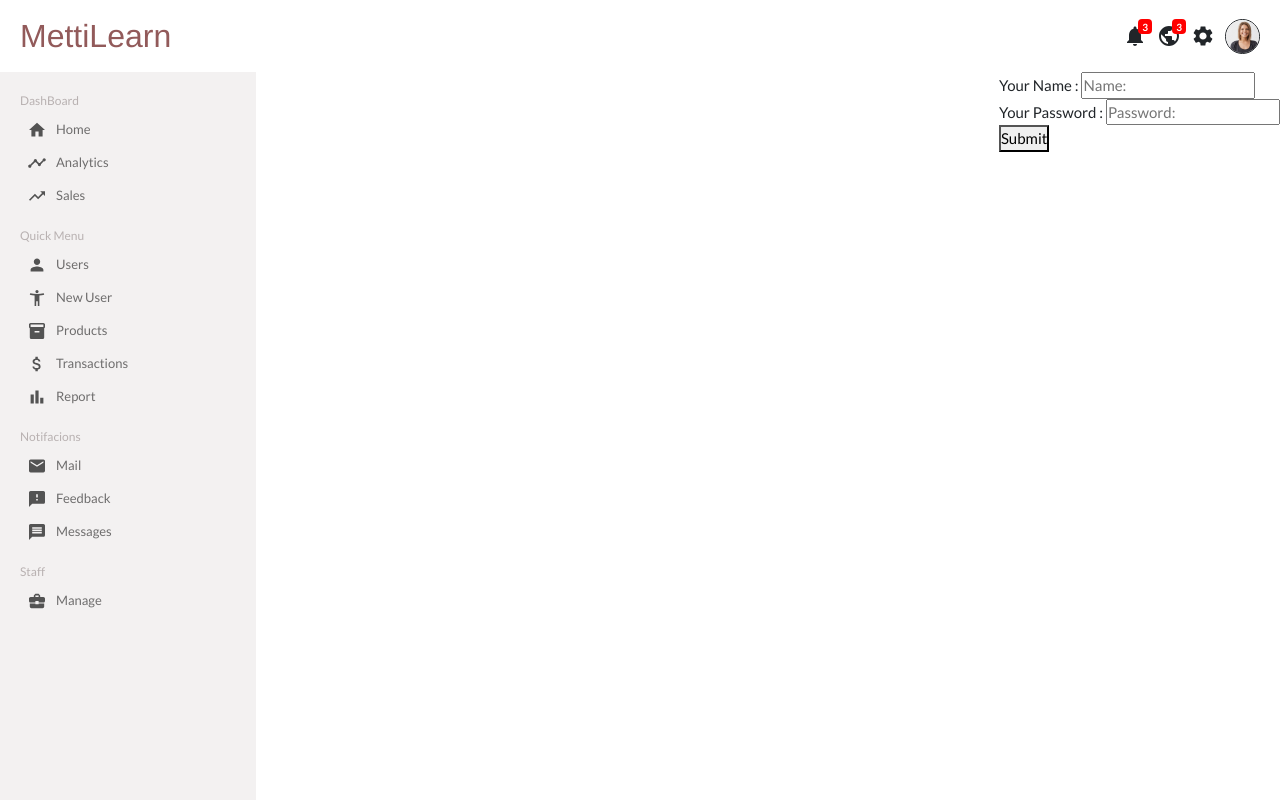
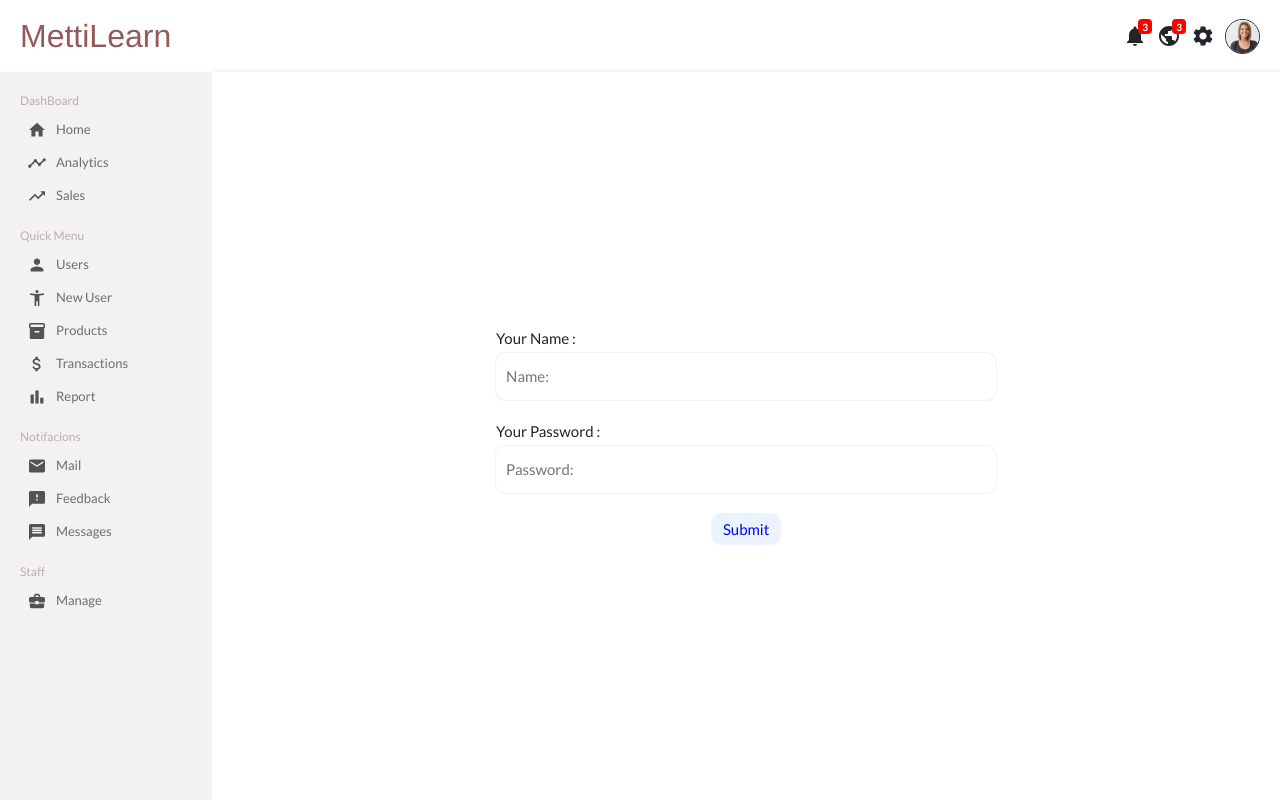
Before and after one commit to mohammad-mahdi-ghalenovi/shop-project-react, a React (Vite) app: page /cms/newUser in a window 1280 px wide. Built offline with nearby package versions, Linux system fonts and the light colour scheme.

Commit message:
mewuser page css added , avoid duplicate register

```diff
--- a/src/CMS/pages/NewUser/NewUser.css
+++ b/src/CMS/pages/NewUser/NewUser.css
@@ -0,0 +1,43 @@
+.newUser-container {
+    display: flex;
+    align-items: center;
+    justify-content: center;
+    flex-direction: column;
+    width: 100%;
+    padding: 0 20px;
+    gap: 20px;
+    box-shadow: rgba(0, 0, 0, 0.24) 0px 3px 8px;
+}
+
+.newUser-item {
+    display: flex;
+    flex-direction: column;
+    gap: 4px;
+    width: 500px;
+}
+
+.newUser-item__lable {}
+
+.newUser-item__input {
+    padding: 12px 10px;
+    border: 0;
+    border-radius: 10px;
+    box-shadow: rgba(0, 0, 0, 0.05) 0px 0px 0px 1px;
+    transition: 0.4s ease;
+    outline: none;
+}
+
+.newUser-item__input:focus {
+    box-shadow: rgba(60, 64, 67, 0.3) 0px 1px 2px 0px, rgba(60, 64, 67, 0.15) 0px 2px 6px 2px;
+
+}
+
+.newUser-submit {
+    padding: 5px 12px;
+    border: 10px;
+    border: none;
+    color: blue;
+    background-color: #EAF3FF;
+    border-radius: 10px;
+    cursor: pointer;
+}
--- a/src/CMS/pages/NewUser/NewUser.jsx
+++ b/src/CMS/pages/NewUser/NewUser.jsx
@@ -1,31 +1,42 @@
 import React, { useEffect, useState } from "react";
 import { addNewUser } from "../../../utils";
 import Alert from "@mui/material/Alert";
+import "./NewUser.css";
 
 export default function NewUser() {
   const [name, setName] = useState("");
   const [password, setPassword] = useState("");
-  const [isSucceeded, setIsSucceeded] = useState(false);
+  const [isSucceeded, setIsSucceeded] = useState("");
 
   useEffect(() => {
     setTimeout(() => {
-      setIsSucceeded(false);
+      setIsSucceeded("");
     }, 3000);
   }, [isSucceeded]);
 
   const addUser = async () => {
     if (name.length > 1 && password.length > 1) {
-      setIsSucceeded(await addNewUser(name, password));
+      if (await addNewUser(name, password)) {
+        setIsSucceeded("succeeded");
+      } else {
+        setIsSucceeded("failed");
+      }
     }
   };
 
   return (
     <div className="newUser-container">
-      {isSucceeded && (
+      {isSucceeded == "succeeded" && (
         <Alert variant="filled" severity="success">
           User Added Successfully — check it out!
         </Alert>
       )}
+      {isSucceeded == "failed" && (
+        <Alert variant="filled" severity="error">
+          Username already exist — try sth else!
+        </Alert>
+      )}
+
       <div className="newUser-item">
         <span className="newUser-item__lable">Your Name : </span>
         <input
--- a/src/CMS/pages/User/User.css
+++ b/src/CMS/pages/User/User.css
@@ -39,7 +39,7 @@
     border-radius: 10px;
     transition: 0.4s ease;
     border: none;
-    box-shadow: rgba(99, 99, 99, 0.2) 0px 2px 8px 0px;
+    box-shadow: rgba(0, 0, 0, 0.05) 0px 0px 0px 1px;
     opacity: 0.5;
 }
 
@@ -48,9 +48,7 @@
 }
 
 .user-details__input.active {
-    box-shadow: 0px 2px 4px rgba(0, 0, 0, 0.2),
-        0px 4px 8px rgba(0, 0, 0, 0.1),
-        0px 8px 16px rgba(0, 0, 0, 0.08);
+    box-shadow: rgba(60, 64, 67, 0.3) 0px 1px 2px 0px, rgba(60, 64, 67, 0.15) 0px 2px 6px 2px;
     opacity: 1;
 }
 
--- a/src/CMS/pages/UsersList/UsersList.css
+++ b/src/CMS/pages/UsersList/UsersList.css
@@ -1,7 +1,7 @@
 .users-container {
     display: flex;
     width: 100%;
-    padding: 20px;
+    padding:  0 20px;
     box-shadow: rgba(0, 0, 0, 0.24) 0px 3px 8px;
 }
 
@@ -21,7 +21,7 @@
 
 .user-actions {
     display: flex;
-    justify-content: space-around;
+    justify-content: center;
     color: Red;
 }
 
@@ -29,6 +29,7 @@
     margin-right: 20px;
     border: none;
     padding: 4px 14px;
+    margin: 0 10px 0 0 ;
     border-radius: 10px;
     background-color: #3AB276;
     color: white;
--- a/src/components/Signup.jsx
+++ b/src/components/Signup.jsx
@@ -6,32 +6,42 @@
 export default function Login() {
   const [name, setName] = useState("");
   const [password, setPassword] = useState("");
-  const [isSucceeded, setIsSucceeded] = useState(false);
+  const [isSucceeded, setIsSucceeded] = useState("");
 
   let navigate = useNavigate();
 
   useEffect(() => {
-    isSucceeded &&
+    isSucceeded == "succeeded" &&
       setTimeout(() => {
-        setIsSucceeded(false);
+        setIsSucceeded("");
         navigate("/login");
       }, 3000);
   }, [isSucceeded]);
 
   const addUser = async () => {
     if (name.length > 1 && password.length > 1) {
-      setIsSucceeded(await addNewUser(name, password));
+      if (await addNewUser(name, password)) {
+        setIsSucceeded("succeeded");
+      } else {
+        setIsSucceeded("failed");
+      }
     }
   };
 
   return (
     <>
       <h1>SIGN UP</h1>
-      {isSucceeded && (
+      {isSucceeded == "succeeded" && (
         <Alert variant="filled" severity="success">
-          You have registered Successfully — check it out!
+          User Added Successfully — check it out!
         </Alert>
       )}
+      {isSucceeded == "failed" && (
+        <Alert variant="filled" severity="error">
+          Username already exist — try sth else!
+        </Alert>
+      )}
+
       <input
         type="text"
         placeholder="Name:"
--- a/src/utils.js
+++ b/src/utils.js
@@ -102,11 +102,12 @@
     return user.name === name;
   });
 
-  if (isAlreadySignUp) {
-    console.log("this username alreadySignedUp")
-    return false
+  if (!isAlreadySignUp) {
+    result = true
   }
 
+
+  if (result) {
     let newUser = {
       id: users.length + 1,
       name,
@@ -123,6 +124,7 @@
     )
       .then((res) => result = true)
       .catch((err) => result = false);
+  }
 
   return result
 }
```
Lines whose indentation alone changed are shown as unchanged.
